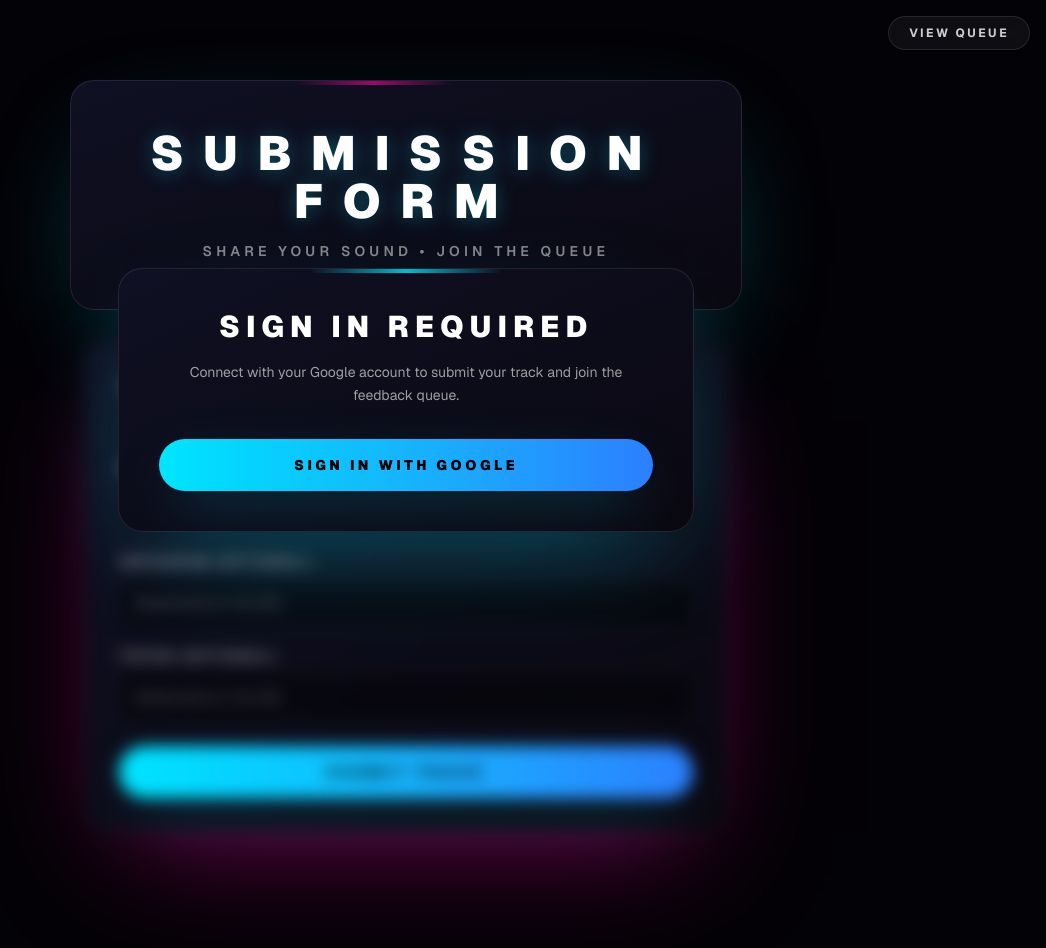
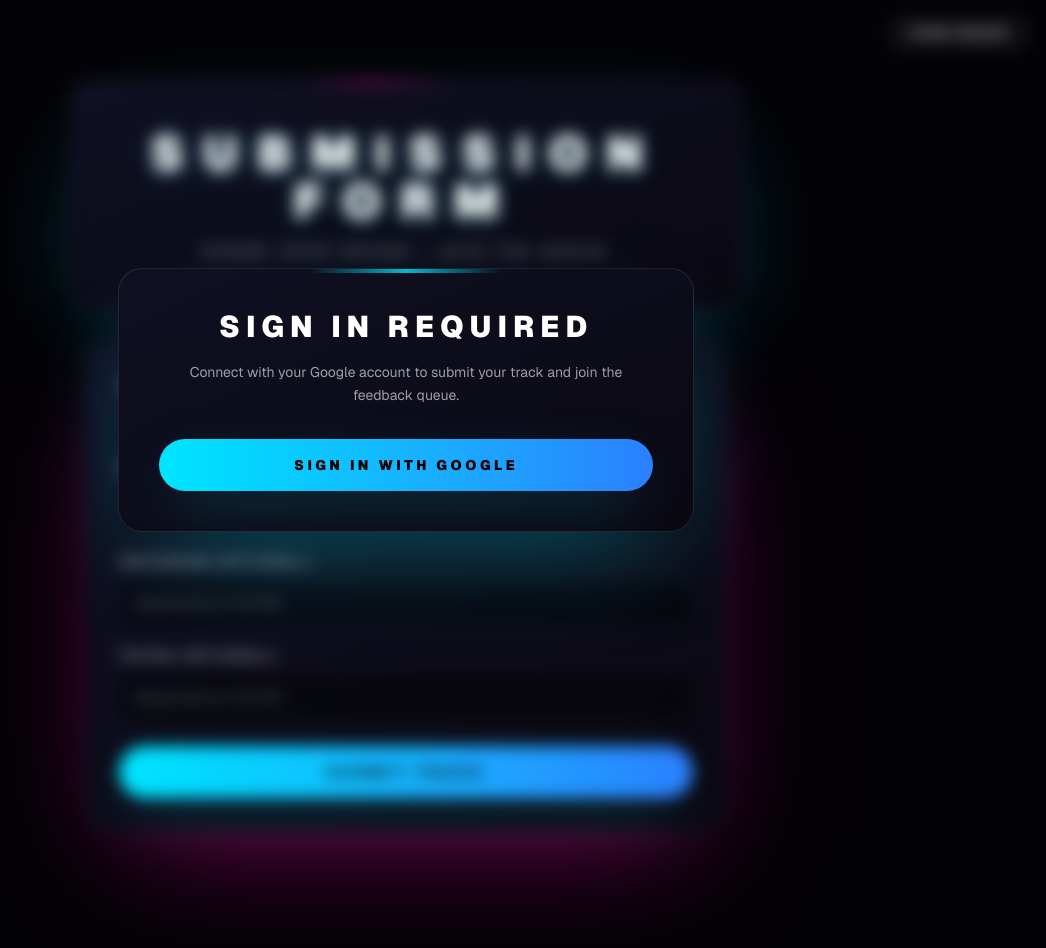
Before and after one commit to XLNTFEEDBACK/Feedback-Submissions, a Next.js app: page /submit in a window 1280 px wide. Shown: the top 948 px of the page, without its empty margins (234-1280 px from the left). Built offline with nearby package versions, Linux system fonts and the light colour scheme; no server answers.

Commit message:
adjusted blur behind sign in modal.

```diff
--- a/app/components/SubmissionForm.tsx
+++ b/app/components/SubmissionForm.tsx
@@ -44,7 +44,7 @@ const getTrackDisplay = (url: string) => {
   };
 };
 
-export default function SubmissionForm() {
+export default function SubmissionForm({ onModalStateChange }: { onModalStateChange?: (isModalOpen: boolean) => void }) {
   const router = useRouter();
   const { data: session, status } = useSession();
   const isAdmin = session?.user?.isAdmin ?? false;
@@ -68,6 +68,15 @@ export default function SubmissionForm() {
   const [existingSoundcloudLink, setExistingSoundcloudLink] = useState<string | null>(null);
 
   const [focusedInput, setFocusedInput] = useState<string | null>(null);
+
+  const showModal = status === "unauthenticated";
+
+  // Notify parent when modal state changes
+  useEffect(() => {
+    if (onModalStateChange) {
+      onModalStateChange(showModal || showReplaceModal);
+    }
+  }, [showModal, showReplaceModal, onModalStateChange]);
 
   const handleSubmit = async (e: React.FormEvent) => {
     e.preventDefault();
@@ -197,8 +206,6 @@ export default function SubmissionForm() {
     }
   }, [status, session?.user]);
 
-  const showModal = status === "unauthenticated";
-
   return (
     <div className="relative min-h-screen w-full text-white">
       {/* Navigation buttons in top right */}
@@ -206,7 +213,9 @@ export default function SubmissionForm() {
         initial={{ opacity: 0, y: -10 }}
         animate={{ opacity: 1, y: 0 }}
         transition={{ duration: 0.4 }}
-        className="fixed top-4 right-4 z-10 flex gap-2"
+        className={`fixed top-4 right-4 z-10 flex gap-2 transition-all duration-300 ${
+          showModal || showReplaceModal ? "opacity-30 blur-sm" : "opacity-100"
+        }`}
       >
         <Link
           href="/queue"
--- a/app/submit/page.tsx
+++ b/app/submit/page.tsx
@@ -1,8 +1,11 @@
 "use client";
 import { motion } from "framer-motion";
+import { useState } from "react";
 import SubmissionForm from "../components/SubmissionForm";
 
 export default function SubmitPage() {
+  const [isModalOpen, setIsModalOpen] = useState(false);
+
   return (
     <div className="min-h-screen w-full bg-[var(--surface-void)] text-white pt-20">
       {/* Header */}
@@ -10,7 +13,9 @@ export default function SubmitPage() {
         initial={{ opacity: 0, scale: 0.95 }}
         animate={{ opacity: 1, scale: 1 }}
         transition={{ duration: 0.5, ease: [0.4, 0, 0.2, 1] }}
-        className="relative mx-auto flex w-full max-w-2xl flex-col items-center gap-2 overflow-hidden rounded-3xl border border-white/10 bg-gradient-to-br from-[var(--surface-card)] to-[var(--surface-dark)] p-12 text-center shadow-[0_40px_120px_-40px_rgba(0,229,255,0.4)]"
+        className={`relative mx-auto flex w-full max-w-2xl flex-col items-center gap-2 overflow-hidden rounded-3xl border border-white/10 bg-gradient-to-br from-[var(--surface-card)] to-[var(--surface-dark)] p-12 text-center shadow-[0_40px_120px_-40px_rgba(0,229,255,0.4)] transition-all duration-300 ${
+          isModalOpen ? "opacity-30 blur-sm" : "opacity-100"
+        }`}
       >
         {/* Accent glow lines */}
         <div className="absolute top-0 left-1/3 w-40 h-1 bg-gradient-to-r from-transparent via-[var(--accent-magenta)] to-transparent opacity-60" />
@@ -26,7 +31,7 @@ export default function SubmitPage() {
 
       {/* Form Container */}
       <main className="mx-auto flex w-full max-w-2xl flex-col items-stretch gap-6 px-4 py-8">
-        <SubmissionForm />
+        <SubmissionForm onModalStateChange={setIsModalOpen} />
       </main>
     </div>
   );
```
